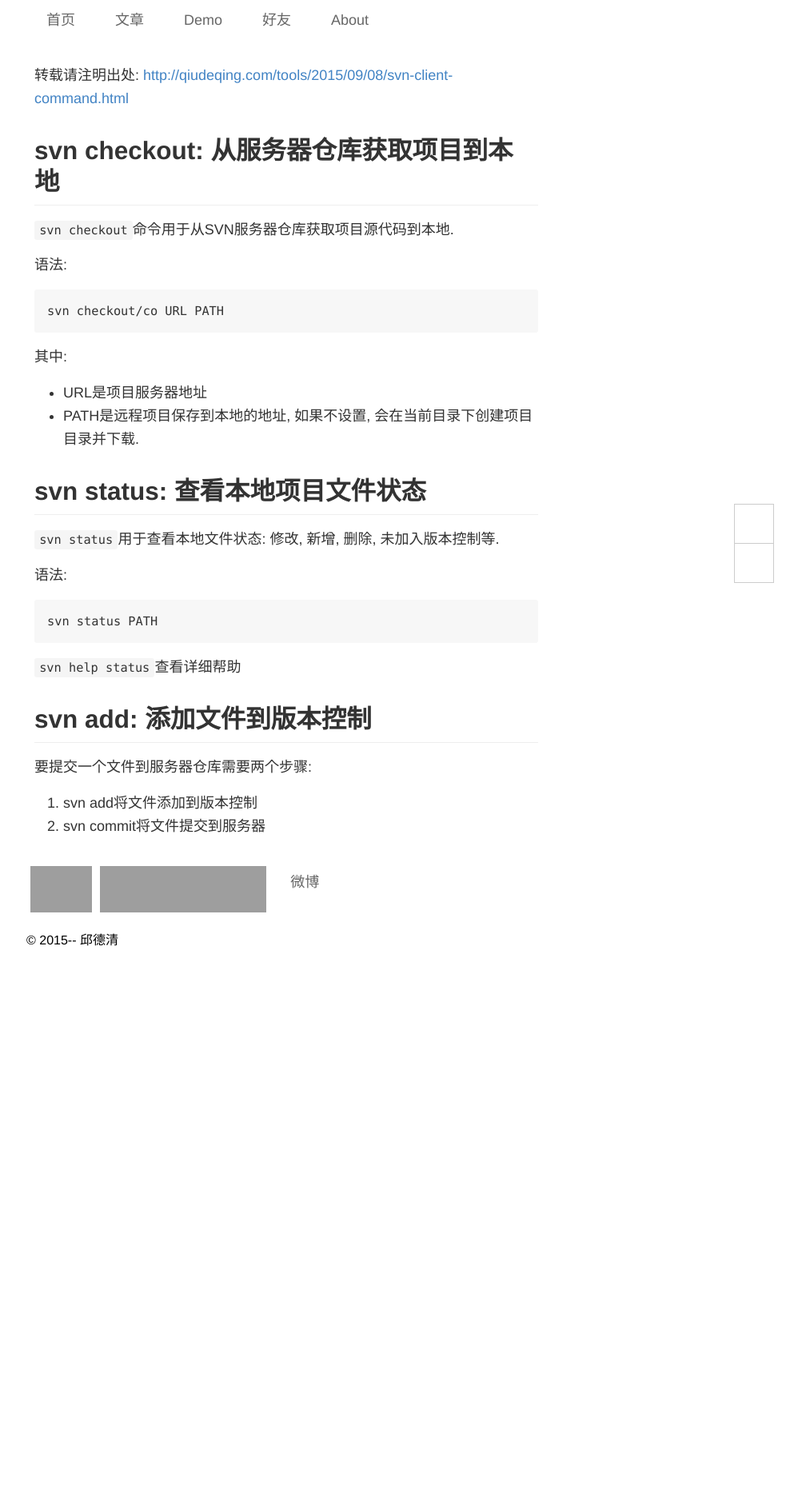
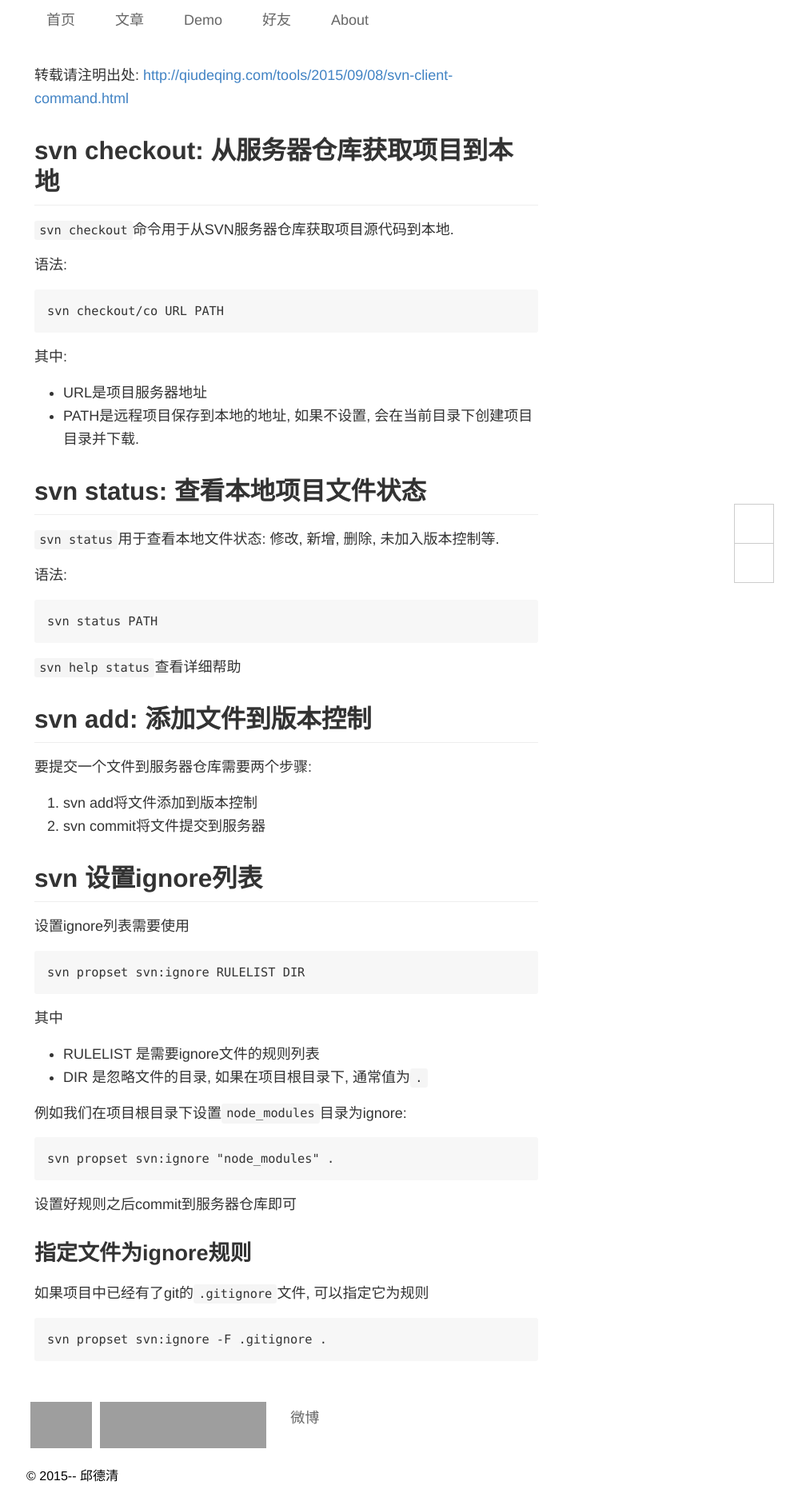
Before and after one commit to footmess/qiu-deqing.github.io, a Jekyll site: the page built from tools/_posts/2015-09-08-svn-client-command.md, in a window 1280 px wide. Shown: the whole page at 80% size, without its empty margins (282-1280 px from the left). Built offline with Jekyll 4.4.1, drawn with Linux system fonts in a browser that asks for light colours; some web fonts are replaced; comment, search, counter and statistics services are not loaded; before the commit the page ends 1202 px from its top, so only the background shows below that; grey boxes are pictures that could not be loaded.

Commit message:
add svn ignore

````diff
--- a/tools/_posts/2015-09-08-svn-client-command.md
+++ b/tools/_posts/2015-09-08-svn-client-command.md
@@ -37,3 +37,33 @@ svn status PATH
 
 1. svn add将文件添加到版本控制
 2. svn commit将文件提交到服务器
+
+
+## svn 设置ignore列表
+
+设置ignore列表需要使用
+
+```
+svn propset svn:ignore RULELIST DIR
+```
+
+其中
+
+- RULELIST 是需要ignore文件的规则列表
+- DIR 是忽略文件的目录, 如果在项目根目录下, 通常值为`.`
+
+例如我们在项目根目录下设置`node_modules`目录为ignore:
+
+```
+svn propset svn:ignore "node_modules" .
+```
+
+设置好规则之后commit到服务器仓库即可
+
+### 指定文件为ignore规则
+
+如果项目中已经有了git的`.gitignore`文件, 可以指定它为规则
+
+```
+svn propset svn:ignore -F .gitignore .
+```
````
